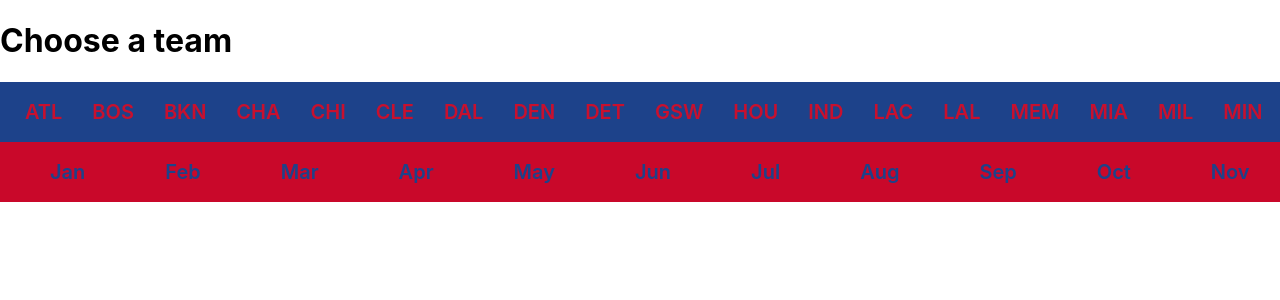
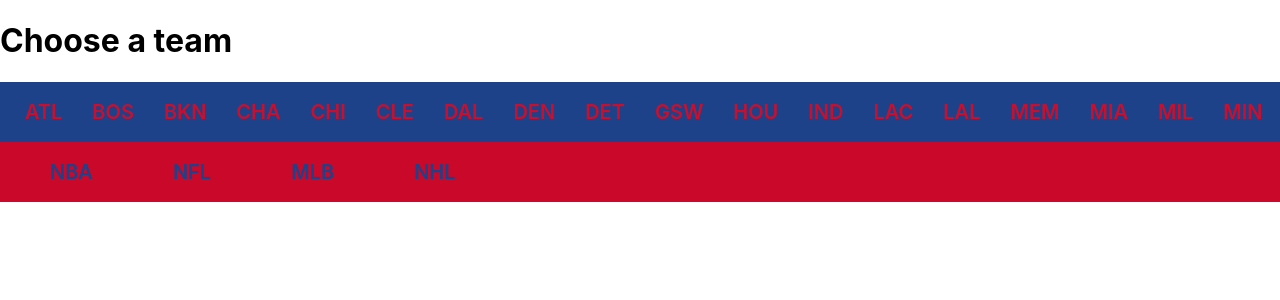
Before and after one commit to nth03n3zzy/channel-finder, a React (Create React App) app: page / in a window 1280 px wide. Shown: the top 300 px of the page. Built offline with nearby package versions, Linux system fonts and the light colour scheme.

Commit message:
added a sport nav bar

```diff
--- a/src/App.css
+++ b/src/App.css
@@ -1,3 +1,4 @@
+
 .next-game-row{
   display: flex;
   align-items: center;
@@ -6,12 +7,49 @@
   flex: 1;
   text-align: center;
   padding: 10px;
-  border: 1px solid #ccc;
-  border-radius: 15px;
+  font-size: 20px;
+  font-weight: 600;
+}
+.next-game-date-header {
+  border-left: 1px solid #CCC;
+  border-top-left-radius: 15px;
+  border-top: 1px solid #ccc;
+  border-bottom: 1px solid #ccc;
+}
+.next-game-opponent-header {
+  border-bottom: 1px solid #ccc;
+  border-top: 1px solid #ccc;
+}
+.next-game-time-header {
+  border-bottom: 1px solid #ccc;
+  border-top: 1px solid #ccc;
+}
+.next-game-channel-header {
+  border-right: 1px solid #ccc;
+  border-bottom: 1px solid #ccc;
+  border-top: 1px solid #ccc;
+  border-top-right-radius: 15px;
+}
+.next-game-date {
+  border-left: 1px solid #ccc;
+  border-bottom: 1px solid #ccc;
+  border-bottom-left-radius: 15px;
+}
+.next-game-opponent {
+  border-bottom: 1px solid #ccc;
+}
+.next-game-time {
+  border-bottom: 1px solid #ccc;
+}
+.next-game-channel {
+  border-right: 1px solid #ccc;
+  border-bottom: 1px solid #ccc;
+  border-bottom-right-radius: 15px;
 }
 .next-game-row-game-info{
   display: flex;
   align-items: center;
+  font-size: 20px;
 }
 .team-data {
   scroll-behavior: smooth;
--- a/src/App.js
+++ b/src/App.js
@@ -1,5 +1,5 @@
 import React, {useState, useEffect} from "react";
-import MonthNavigationBar from "./components/MonthNavigationBar.js";
+import SportNavigationBar from "./components/SportNavigationBar.js";
 import TeamNavigationBar from '/Users/daddy/Desktop/web_scraper_NBA/channel-finder/src/components/TeamNavigationBar.js';
 import NbaTeamList from "/Users/daddy/Desktop/web_scraper_NBA/channel-finder/src/Data/TeamData.js";
 import './App.css';
@@ -80,11 +80,11 @@
     <div className='app-container'>
       <h1 id='header' className='choose-team-header'>Choose a team</h1>
       <TeamNavigationBar teams={NbaTeamList} onTeamClick={handleTeamSelect} />
-      <MonthNavigationBar />
+      <SportNavigationBar />
       {/* Display team data based on the selectedTeam and teamData */}
       {selectedTeam && teamData && (
         <div className="team-data">
-          <h2 className="next-game-header">Next Game</h2>
+         <h2 className="next-game-header">{NbaTeamList.find(team => team.abbreviation === selectedTeam)?.name} Next Game</h2>
           <section className="next-game-section">
             <div className="next-game-row">
               <div className="next-game-cell next-game-date-header">
@@ -123,7 +123,7 @@
         occuring within the season in a block below that block. */}
       {selectedTeam && teamData && (
         <div className="team-data">
-          <h2> Schedule</h2>
+          <h2>{NbaTeamList.find(team => team.abbreviation === selectedTeam)?.name} Next Game</h2>
           <section className="team-schedule-section">
             <table className="team_schedule_table">
               <thead>
@@ -188,6 +188,4 @@
     </div>
   );
 };
-
-
 export default App;
--- /dev/null
+++ b/src/components/SportNavigationBar.css
@@ -0,0 +1,28 @@
+.sport-navigation-bar {
+    display: flex;
+    width: 100%;
+    overflow-x: auto;
+    height: 40px;
+    padding: 10px;
+    scroll-behavior: smooth;
+    background-color: #c9082a;
+}
+
+.sport-link{
+    margin: 0 10px;
+    display: flex;
+    cursor: pointer;
+    font-weight: 600;
+    flex-direction: column;
+    align-items: center;
+    justify-content: center;
+    padding: 15px 30px;
+    font-size: 20px;
+    white-space: nowrap;
+    color: #1d428a;
+    transition: color 0.3s;
+}
+.sport-link:hover{
+    color: #fff;
+    font-size: 25px;
+}
--- /dev/null
+++ b/src/components/SportNavigationBar.js
@@ -0,0 +1,15 @@
+import React from 'react';
+import './SportNavigationBar.css';
+
+const SportNavigationBar = () => {
+    return (
+        <div className='sport-navigation-bar'>
+            <span className='sport-link'><a href='#NBA' aria-label='sport selection for NBA'></a>NBA</span>
+            <span className='sport-link'><a href='#NFL' aria-label='sport selection for NFL'></a>NFL</span>
+            <span className='sport-link'><a href='#MLB' aria-label='sport selection for MLB'></a>MLB</span>
+            <span className='sport-link'><a href='#NHL' aria-label='sport selection for NHL'></a>NHL</span>
+        </div>
+    );
+};
+
+export default SportNavigationBar;
```
